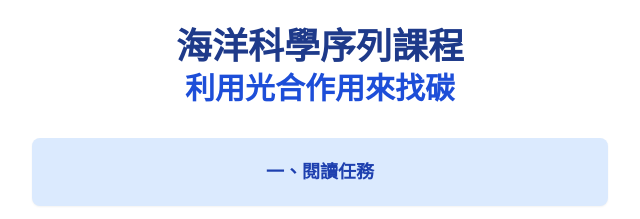
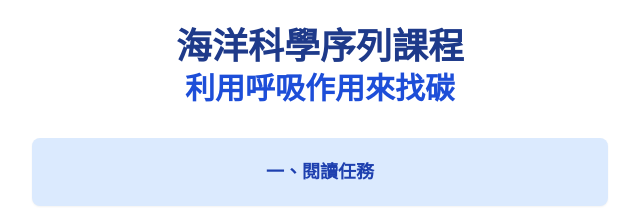
Before and after one commit to shoyilin/2025---, a plain HTML site: page index.html in a window 1280 px wide. Shown: the part 158-377 px from the top of the page, 320-960 px from the left. Drawn offline with nearby package versions, Linux system fonts and the light colour scheme.

Commit message:
Update index.html

```diff
--- a/index.html
+++ b/index.html
@@ -19,7 +19,7 @@
         <!-- 標題 --><h1 class="text-3xl sm:text-4xl font-bold text-blue-900 mb-8">
             海洋科學序列課程
             <br>
-            <span class="text-2xl sm:text-3xl text-blue-700">利用光合作用來找碳</span>
+            <span class="text-2xl sm:text-3xl text-blue-700">利用呼吸作用來找碳</span>
         </h1>
 
         <!-- 連結列表 --><nav>
```
